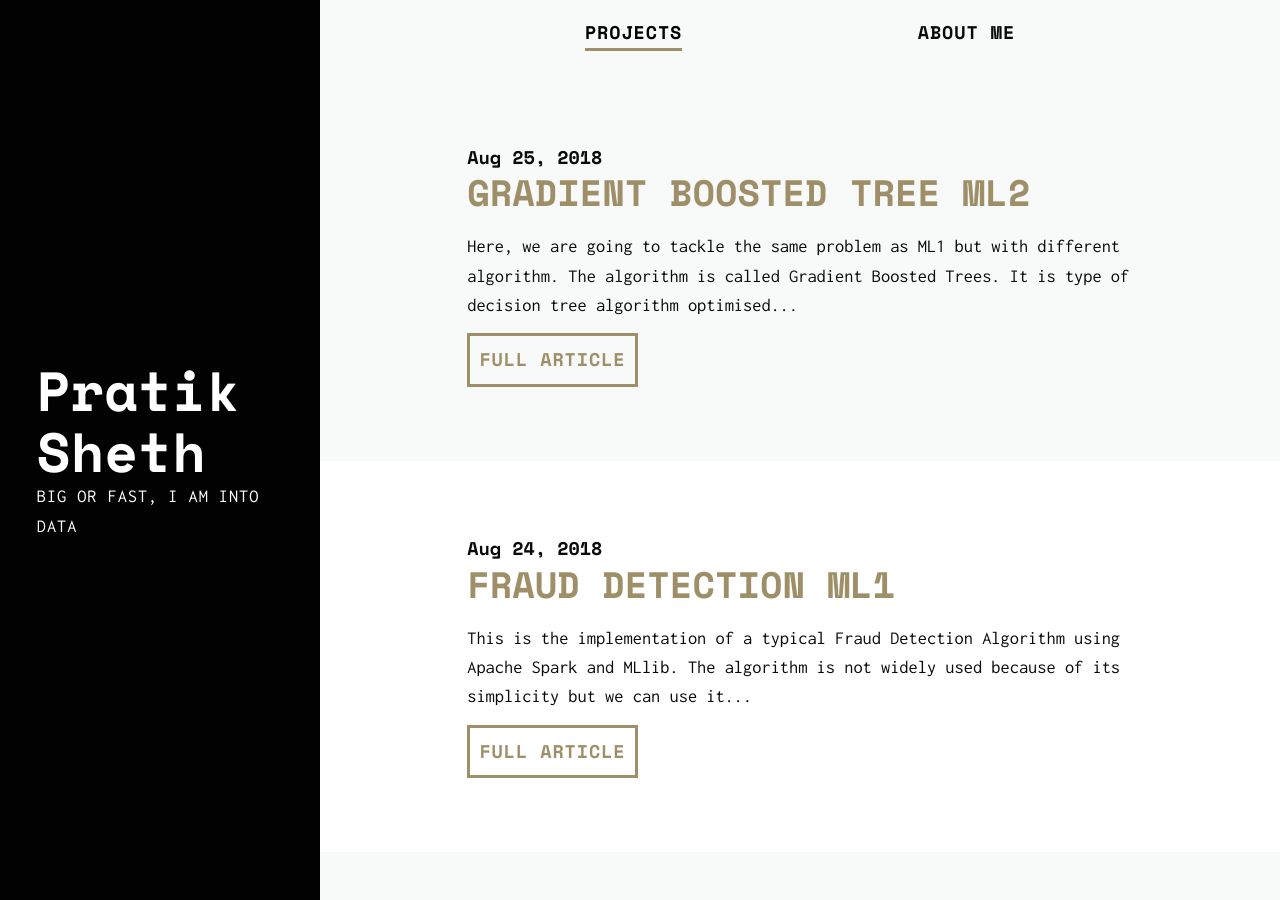
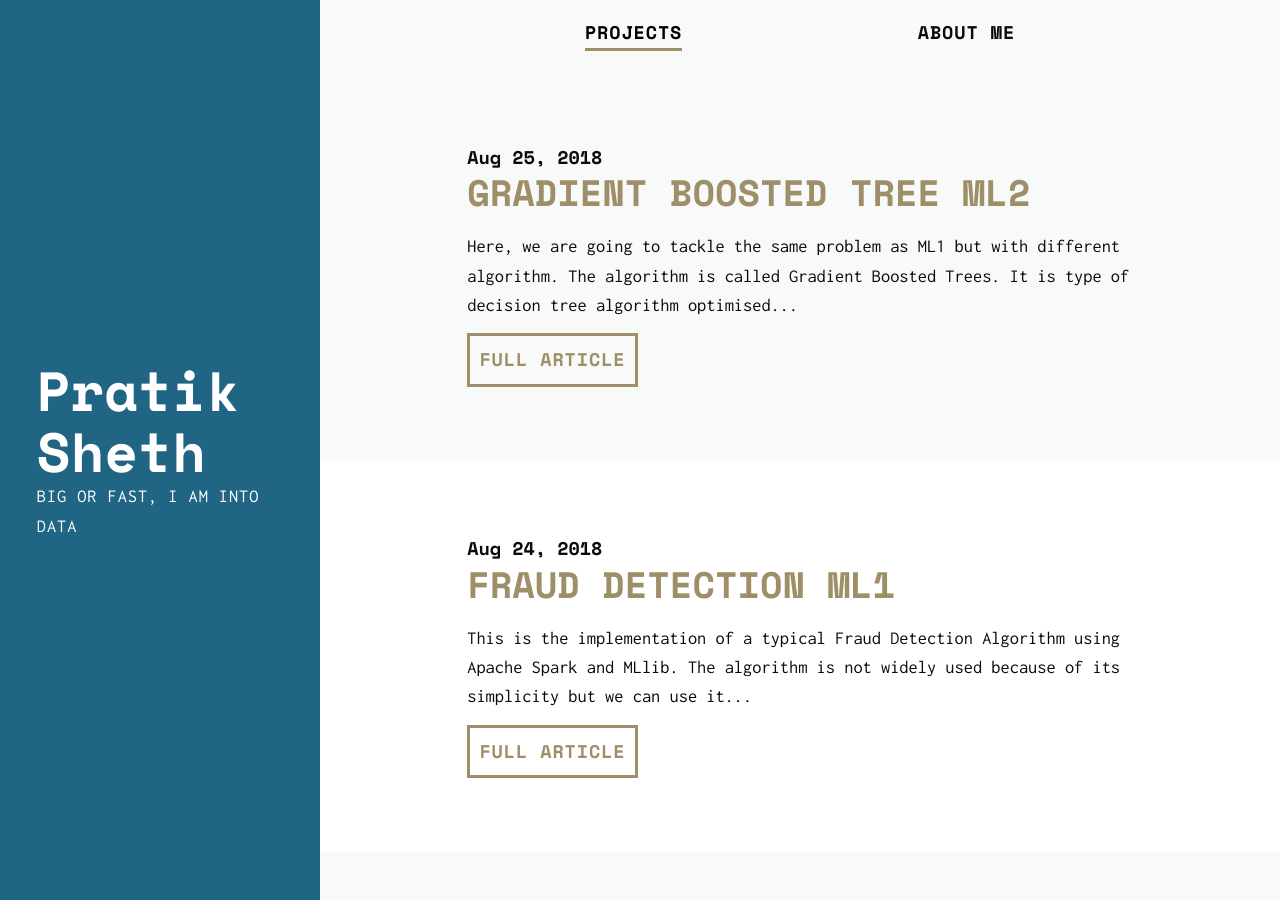
Before and after one commit to daftengineer/daftengineer.github.io, a Jekyll site: the page built from index.html, in a window 1280 px wide and 900 px high. Built offline with Jekyll 4.4.1, drawn with Linux system fonts in a browser that asks for light colours; nearby versions of some CDN libraries; the list of posts is cut into pages by our own code.

Commit message:
Update index.html

```diff
--- a/index.html
+++ b/index.html
@@ -5,7 +5,7 @@ layout: default
   <div>
     {% for post in paginator.posts %}
       <!--<figure class="absolute-bg preview__img" style="{{ post.image }}"></figure>-->
-      <figure class="absolute-bg preview__img" style="background-color:black;"></figure>
+      <figure class="absolute-bg preview__img" style="background-color:#277CA3;"></figure>
     {% endfor %}
     <div class="previews__container">
 
```
